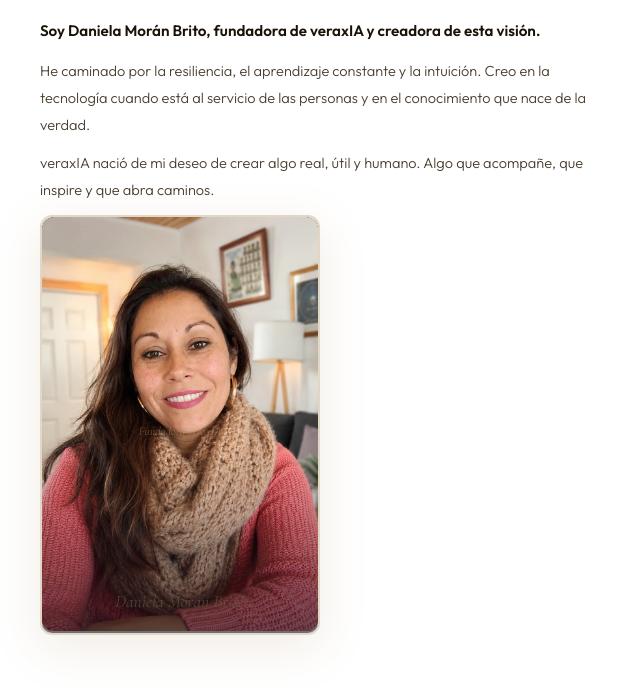
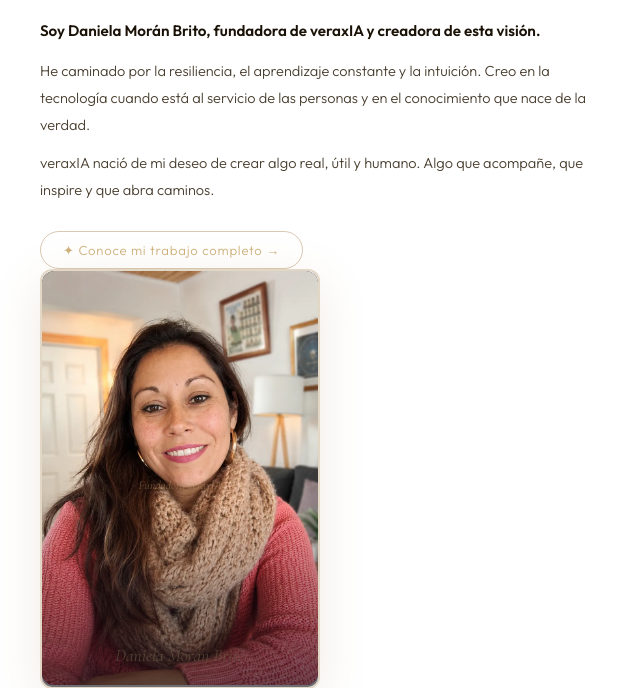
Before and after one commit to veraxia777/veraxia2.0, a Flask app: page / in a window 1280 px wide. Shown: the part 2199-2887 px from the top of the page, without its empty margins (0-640 px from the left). Run offline with Flask 3, Linux system fonts and the light colour scheme.

Commit message:
Agregar link a portafolio /daniela en sección quien

```diff
--- a/templates/index.html
+++ b/templates/index.html
@@ -531,6 +531,9 @@ nav{position:fixed;top:0;left:0;right:0;z-index:1000;background:var(--nav-bg);ba
         <p class="founder-name-bold" data-i18n="quien_bold">Soy Daniela Morán Brito, fundadora de veraxIA y creadora de esta visión.</p>
         <p data-i18n="quien_p1">He caminado por la resiliencia, el aprendizaje constante y la intuición. Creo en la tecnología cuando está al servicio de las personas y en el conocimiento que nace de la verdad.</p>
         <p data-i18n="quien_p2">veraxIA nació de mi deseo de crear algo real, útil y humano. Algo que acompañe, que inspire y que abra caminos.</p>
+        <a href="/daniela" style="display:inline-flex;align-items:center;gap:8px;margin-top:16px;background:transparent;border:1px solid rgba(160,120,64,0.4);color:rgba(201,169,110,.9);padding:10px 22px;border-radius:50px;font-family:'Outfit',sans-serif;font-size:.82rem;letter-spacing:.06em;text-decoration:none;transition:all .2s;" onmouseover="this.style.background='rgba(160,120,64,.12)'" onmouseout="this.style.background='transparent'">
+          ✦ Conoce mi trabajo completo →
+        </a>
 
 
 <div class="daniela-photo-frame" style="max-width:280px;margin-bottom:1.5rem;">
```
